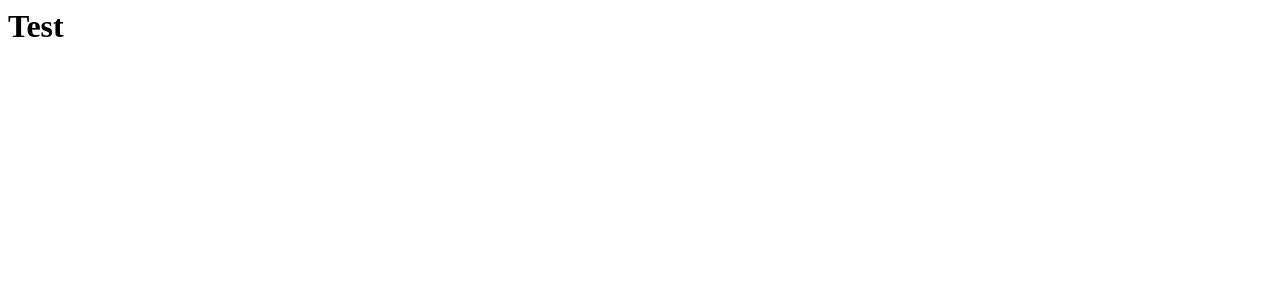
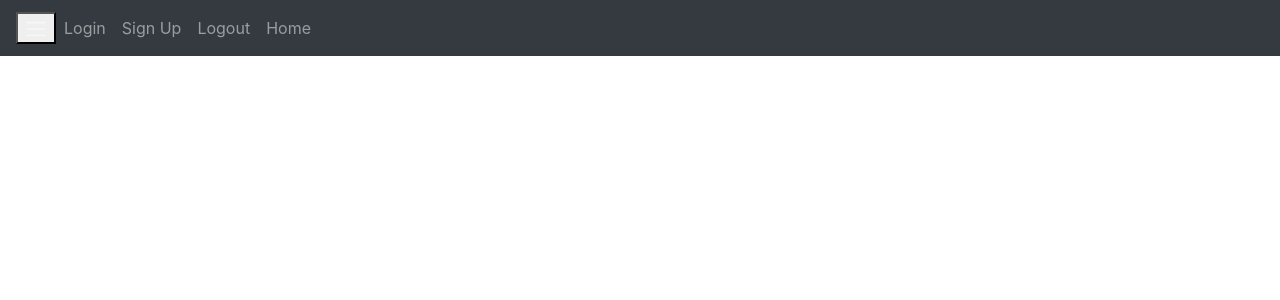
Before and after one commit to kylezhengkz/Flask, a Flask app: page / in a window 1280 px wide. Before the commit the part shown is almost empty. Shown: the top 300 px of the page. Run offline with Flask 3, Linux system fonts and the light colour scheme; some libraries are stand-ins or nearby versions.

Commit message:
fixed bug

```diff
--- a/website/templates/base.html
+++ b/website/templates/base.html
@@ -22,17 +22,17 @@
       <button
         class="navbar-toggle"
         type="button"
-        data-toggle="collaspe"
+        data-toggle="collapse"
         data-target="#navbar"
       >
         <span class="navbar-toggler-icon"></span>
       </button>
       <div class="collaspe navbar-collaspe" id="navbar">
         <div class="navbar-nav">
-            <a href="/login" class="nav-item nav-link" id="login"></a>
-            <a href="/sign-up" class="nav-item nav-link" id="sign_up"></a>
-            <a href="/logout" class="nav-item nav-link" id="logout"></a>
-            <a href="/" class="nav-item nav-link" id="home"></a>
+            <a href="/login" class="nav-item nav-link" id="login">Login</a>
+            <a href="/sign-up" class="nav-item nav-link" id="sign_up">Sign Up</a>
+            <a href="/logout" class="nav-item nav-link" id="logout">Logout</a>
+            <a href="/" class="nav-item nav-link" id="home">Home</a>
         </div>
       </div>
     </nav>
@@ -54,8 +54,8 @@
     ></script>
 
     <script>
-      type = "text/javascript";
-      src = "{{ url_for('static', filename='index.js') }}";
+      type="text/javascript";
+      src="{{ url_for('static', filename='index.js') }}";
     </script>
   </body>
 </html>
--- /dev/null
+++ b/website/templates/home.html
@@ -0,0 +1 @@
+{% extends "base.html" %} {% block title %}Home{% endblock %}
--- a/website/views.py
+++ b/website/views.py
@@ -1,7 +1,7 @@
-from flask import Blueprint
+from flask import Blueprint, render_template
 
 views = Blueprint('views', __name__)
 
 @views.route('/')
 def home():
-    return "<h1>Test<h1>"
+    return render_template("home.html")
```
Also changed, not shown: website/static/index.js (added).
